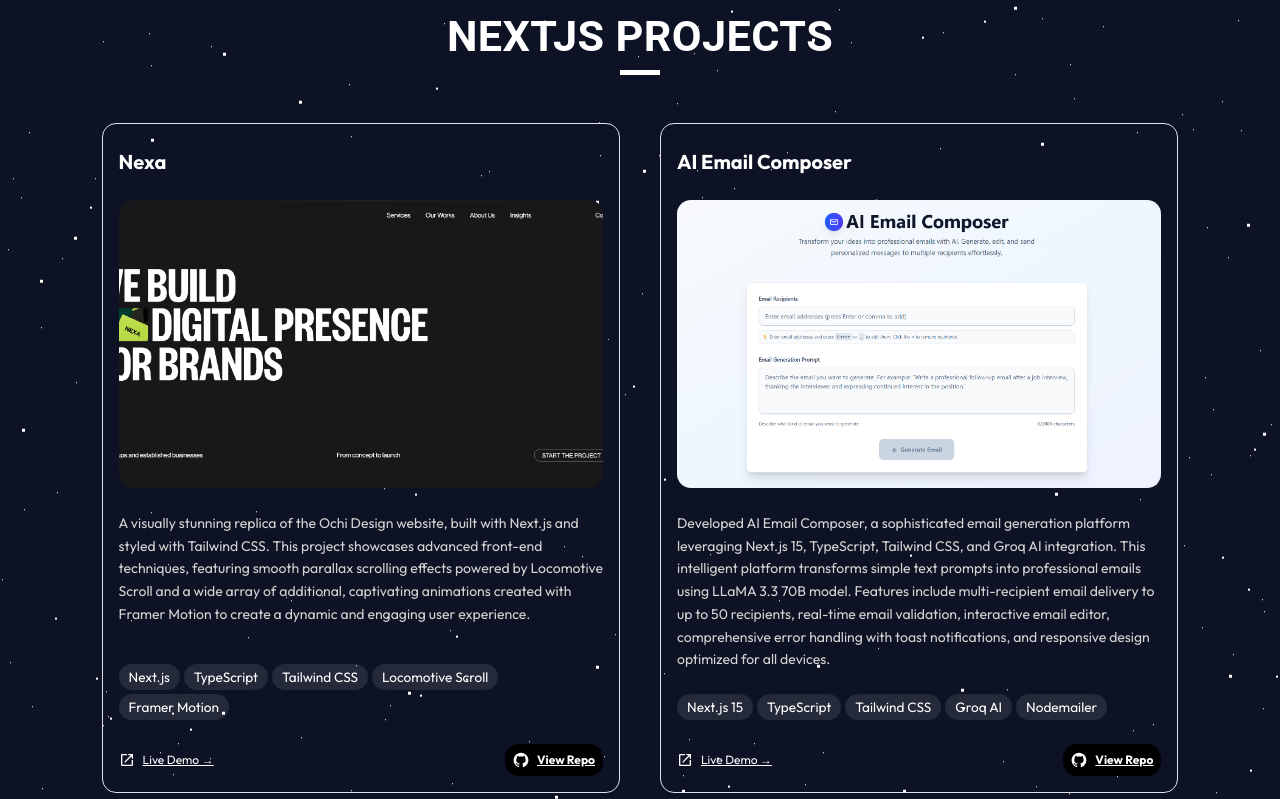
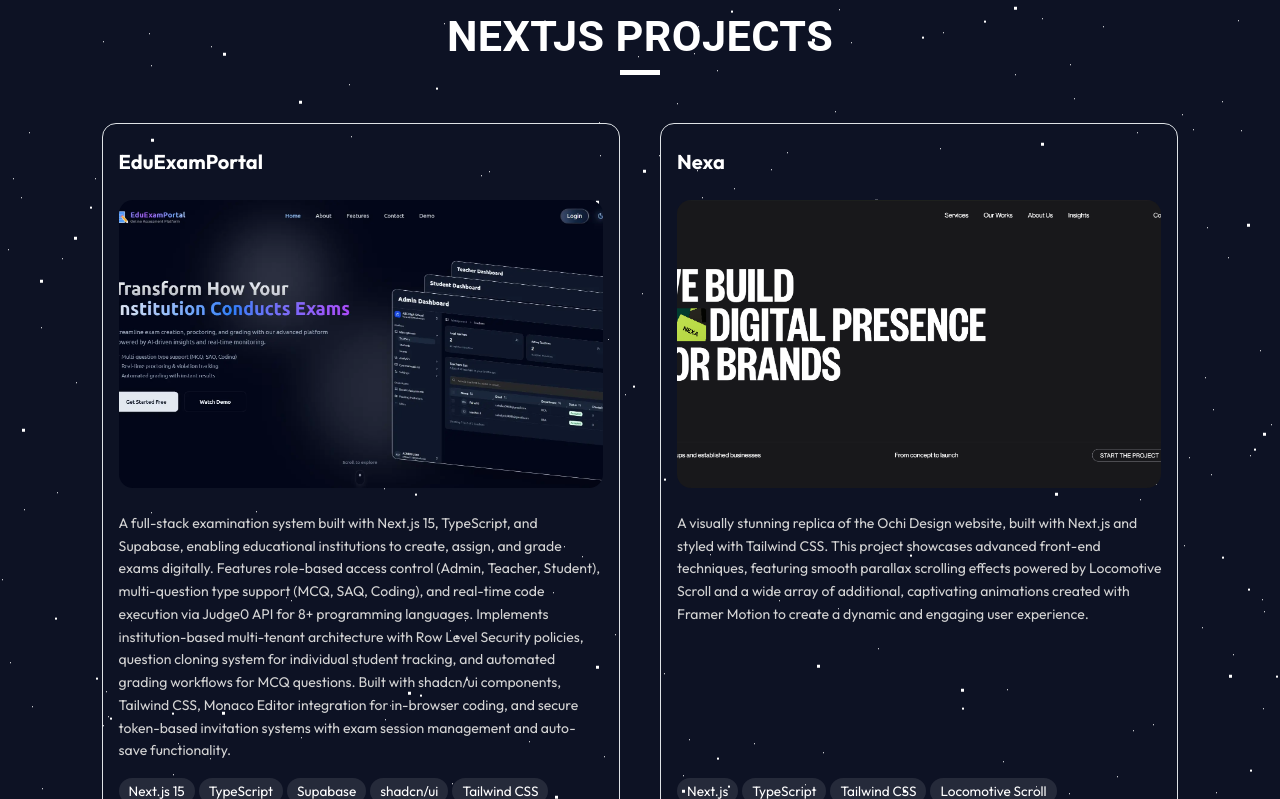
Before and after one commit to Surjendu-kar/React-Portfolio, a React (Vite) app: page / in a window 1280 px wide. Shown: the part 3001-3800 px from the top of the page. Built offline with nearby package versions, Linux system fonts and the light colour scheme.

Commit message:
add: EduExamPortal

```diff
--- a/src/components/ProjectCard3D.tsx
+++ b/src/components/ProjectCard3D.tsx
@@ -49,7 +49,7 @@ const ProjectCard3D: React.FC<ProjectCard3DProps> = ({
             width="1000"
             className={`${
               isSmallScreen ? "h-40" : isMediumScreen ? "h-56" : "h-72"
-            } w-full object-cover rounded-xl group-hover/card:shadow-xl`}
+            } w-full object-cover rounded-md md:rounded-xl group-hover/card:shadow-xl`}
             alt={projectName}
           />
         </CardItem>
--- a/src/components/Projects.tsx
+++ b/src/components/Projects.tsx
@@ -3,14 +3,11 @@ import HealthHarbor_Img from "../assets/health.png";
 import SkySight_Img from "../assets/skySIght-img.jpg";
 import MovieMagnet_Img from "../assets/MovieMagnet.png";
 import Tenzies_Img from "../assets/Tenzies_Img.png";
-import { Box, Typography, useTheme, useMediaQuery } from "@mui/material";
+import { Box, Typography, useTheme } from "@mui/material";
 import ProjectCard3D from "./ProjectCard3D";
 import { styled } from "@mui/system";
 import Gemini from "../assets/gemini.png";
-import NextLevelFood from "../assets/nextLevelFood.png";
-import Telegram from "../assets/telegram.png";
 import TripVive from "../assets/TripVibe.png";
-import NextEvent from "../assets/NextEvent.png";
 import AdBanner from "../assets/AdBanner.png";
 import BookAi from "../assets/BookAi.png";
 import AnimatedCard from "./AnimatedCard";
@@ -24,7 +21,9 @@ import Ecommerce from "../assets/E-commerce.png";
 import MotoLog from "../assets/motoLog.png";
 import PizzaJoint from "../assets/PizzaJoint.png";
 import Nexa from "../assets/nexa.png";
+import EduExamPortal from "../assets/EduExamportal.webp";
 import AI_Email_Composer from "../assets/AI-Email-Composer.png";
+
 const Container = styled(Box)(({ theme }) => ({
   width: "90%",
   [theme.breakpoints.down("md")]: { width: "100%" },
@@ -98,12 +97,38 @@ const Projects = () => {
         }}
       >
         <Container sx={{ overflow: "visible" }}>
-          <Box sx={{ textAlign: "center", margin:"3rem 0" }}>
+          <Box sx={{ textAlign: "center", margin: "3rem 0" }}>
             <Heading>NextJS Projects</Heading>
             <HrLine />
           </Box>
 
           <MainProjects>
+            <MainProjectBox>
+              <AnimatedCard direction="left">
+                <ProjectCard3D
+                  projectName="EduExamPortal"
+                  projectTitle="A full-stack examination system built with Next.js 15, TypeScript, and Supabase, enabling
+  educational institutions to create, assign, and grade exams digitally. Features role-based access
+  control (Admin, Teacher, Student), multi-question type support (MCQ, SAQ, Coding), and real-time
+  code execution via Judge0 API for 8+ programming languages. Implements institution-based
+  multi-tenant architecture with Row Level Security policies, question cloning system for individual
+  student tracking, and automated grading workflows for MCQ questions. Built with shadcn/ui
+  components, Tailwind CSS, Monaco Editor integration for in-browser coding, and secure token-based
+  invitation systems with exam session management and auto-save functionality."
+                  mainImg={EduExamPortal}
+                  link="https://edu-exam-portal.vercel.app/"
+                  repoLink="https://github.com/Surjendu-kar/EduExamPortal"
+                  technologies={[
+                    "Next.js 15",
+                    "TypeScript",
+                    "Supabase",
+                    "shadcn/ui",
+                    "Tailwind CSS",
+                    "Monaco Editor",
+                  ]}
+                />
+              </AnimatedCard>
+            </MainProjectBox>
             <MainProjectBox>
               <AnimatedCard direction="left">
                 <ProjectCard3D
--- a/src/components/ui/3d-card.tsx
+++ b/src/components/ui/3d-card.tsx
@@ -47,7 +47,7 @@ export const CardContainer = ({
     <MouseEnterContext.Provider value={[isMouseEntered, setIsMouseEntered]}>
       <div
         className={cn(
-          " flex items-center justify-center",
+          " flex items-stretch justify-center h-full",
           containerClassName
         )}
         style={{
@@ -60,7 +60,7 @@ export const CardContainer = ({
           onMouseMove={handleMouseMove}
           onMouseLeave={handleMouseLeave}
           className={cn(
-            "flex items-center justify-center relative transition-all duration-200 ease-linear",
+            "flex items-stretch justify-center relative transition-all duration-200 ease-linear h-full w-full",
             className
           )}
           style={{
```
Also changed, not shown: src/assets/EduExamportal.webp (added).
